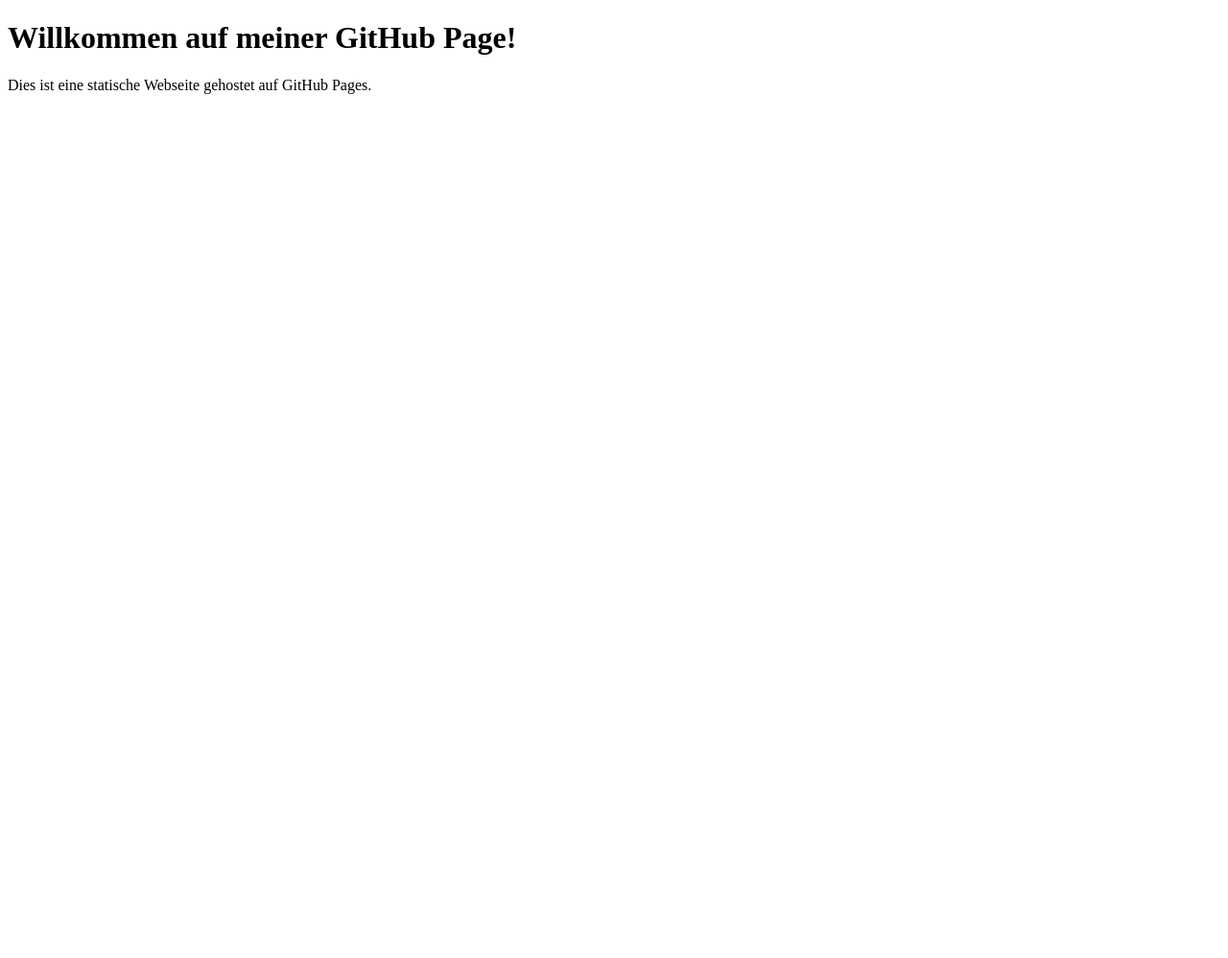
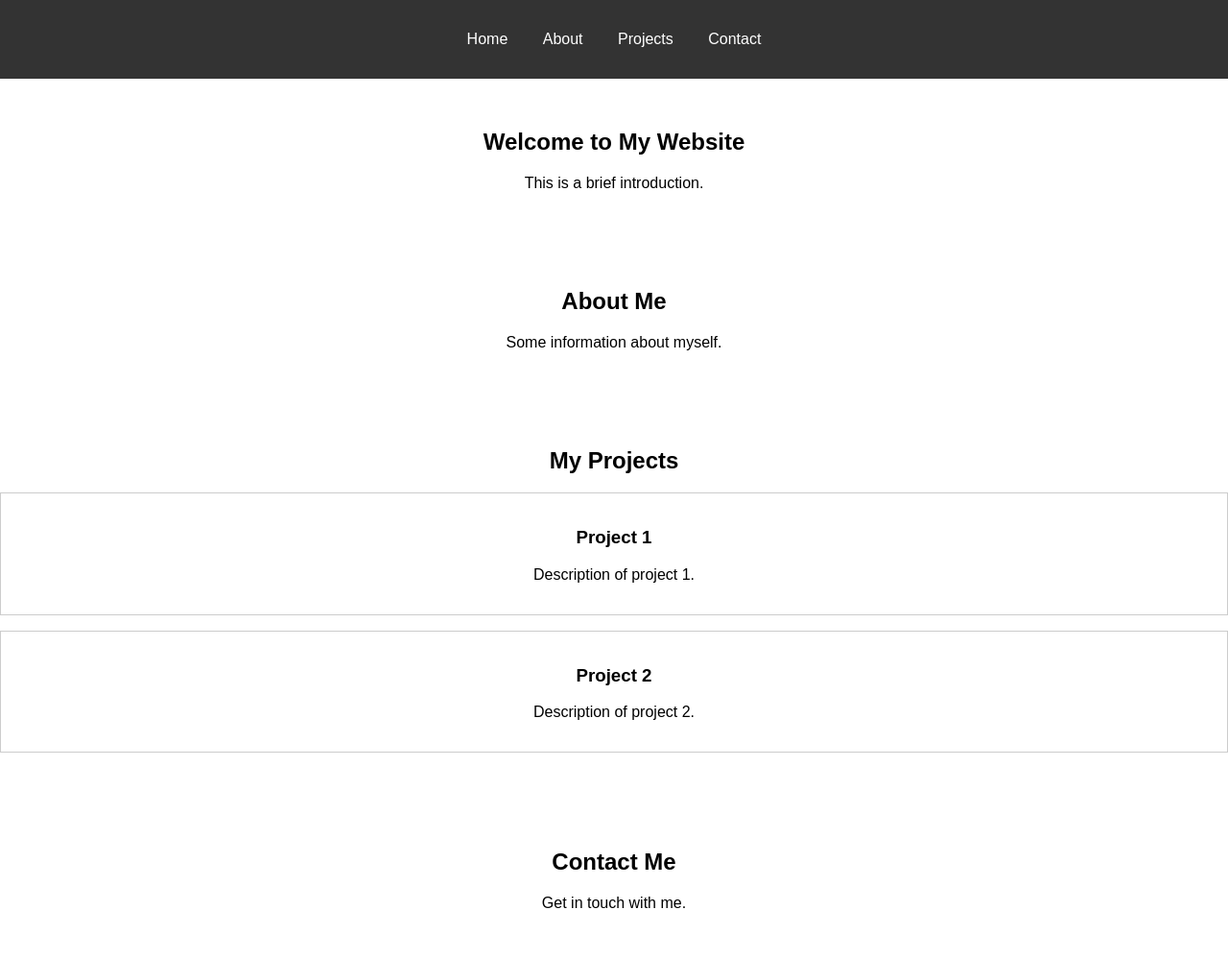
Before and after one commit to marcoruz/marcoruz.github.io, a plain HTML site: page index.html in a window 1280 px wide. Shown: the whole page at 96% size. Before the commit the page ends 800 px from the top, so only its background shows below. Drawn offline with Linux system fonts and the light colour scheme.

Commit message:
Änderungen

```diff
--- a/index.html
+++ b/index.html
@@ -1,10 +1,50 @@
 <!DOCTYPE html>
-<html>
+<html lang="en">
 <head>
-    <title>oneHomepage</title>
+    <meta charset="UTF-8">
+    <meta name="viewport" content="width=device-width, initial-scale=1.0">
+    <title>My Portfolio</title>
+    <link rel="stylesheet" href="styles.css">
 </head>
 <body>
-    <h1>Willkommen auf meiner GitHub Page!</h1>
-    <p>Dies ist eine statische Webseite gehostet auf GitHub Pages.</p>
+    <header>
+        <nav>
+            <ul>
+                <li><a href="#home">Home</a></li>
+                <li><a href="#about">About</a></li>
+                <li><a href="#projects">Projects</a></li>
+                <li><a href="#contact">Contact</a></li>
+            </ul>
+        </nav>
+    </header>
+
+    <section id="home">
+        <h1>Welcome to My Website</h1>
+        <p>This is a brief introduction.</p>
+    </section>
+
+    <section id="about">
+        <h2>About Me</h2>
+        <p>Some information about myself.</p>
+    </section>
+
+    <section id="projects">
+        <h2>My Projects</h2>
+        <div class="project">
+            <h3>Project 1</h3>
+            <p>Description of project 1.</p>
+        </div>
+        <div class="project">
+            <h3>Project 2</h3>
+            <p>Description of project 2.</p>
+        </div>
+    </section>
+
+    <section id="contact">
+        <h2>Contact Me</h2>
+        <p>Get in touch with me.</p>
+    </section>
+
+    <script src="script.js"></script>
 </body>
 </html>
--- /dev/null
+++ b/styles.css
@@ -0,0 +1,37 @@
+body {
+    font-family: Arial, sans-serif;
+    margin: 0;
+    padding: 0;
+    text-align: center;
+}
+
+header {
+    background: #333;
+    color: white;
+    padding: 1em 0;
+}
+
+nav ul {
+    list-style: none;
+    padding: 0;
+}
+
+nav ul li {
+    display: inline;
+    margin: 0 1em;
+}
+
+nav ul li a {
+    color: white;
+    text-decoration: none;
+}
+
+section {
+    padding: 2em 0;
+}
+
+.project {
+    border: 1px solid #ccc;
+    margin: 1em 0;
+    padding: 1em;
+}
```
